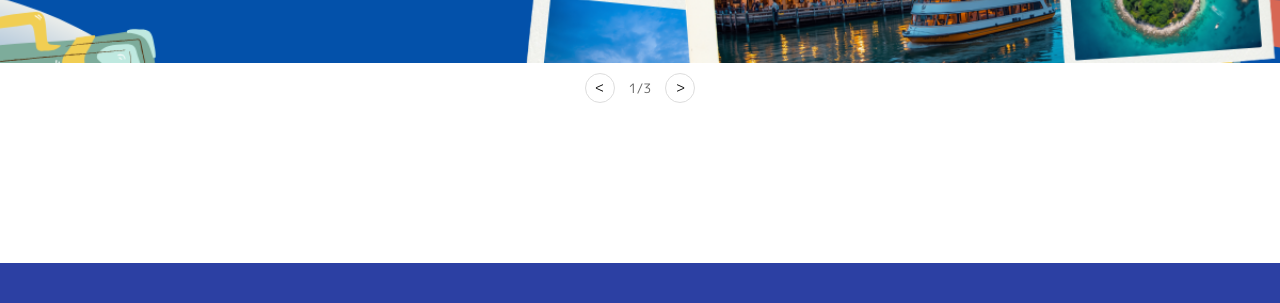
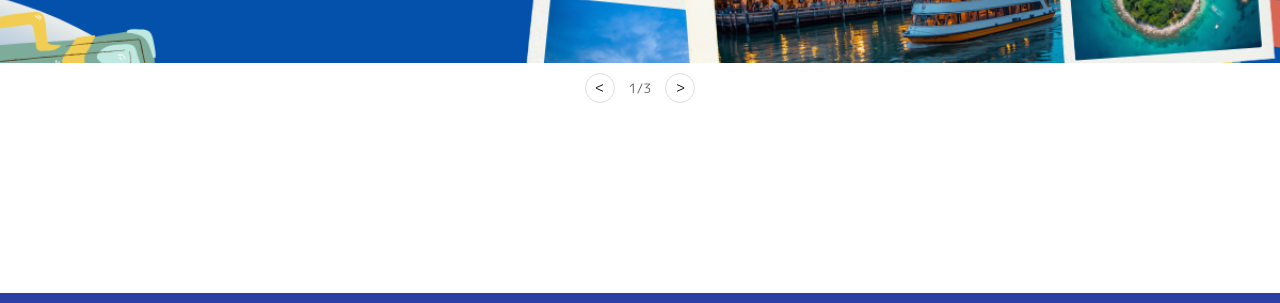
Before and after one commit to portfolio-sano/singapore, a plain HTML site: page index.html in a window 1280 px wide. Shown: the part 530-833 px from the top of the page. Drawn offline with Linux system fonts and the light colour scheme.

Commit message:
section.css

```diff
--- a/css/style.css
+++ b/css/style.css
@@ -27,6 +27,9 @@ ul {
   margin: 0;
   padding: 0;
   list-style: none;
+}
+section {
+  padding-top: 30px;
 }
 /* ヘッダー
 ---------------------------------- */
```
